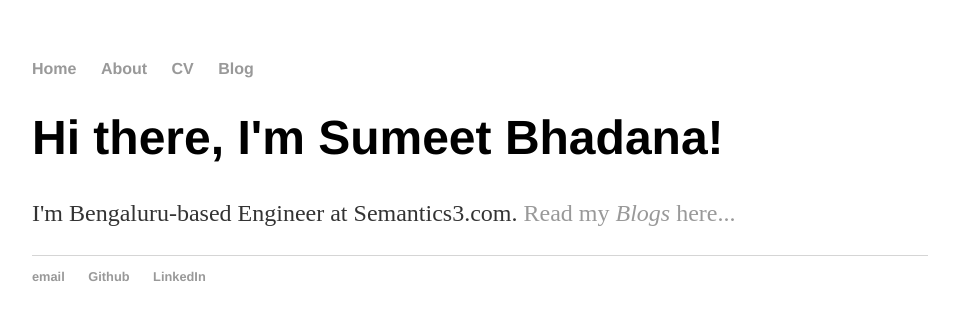
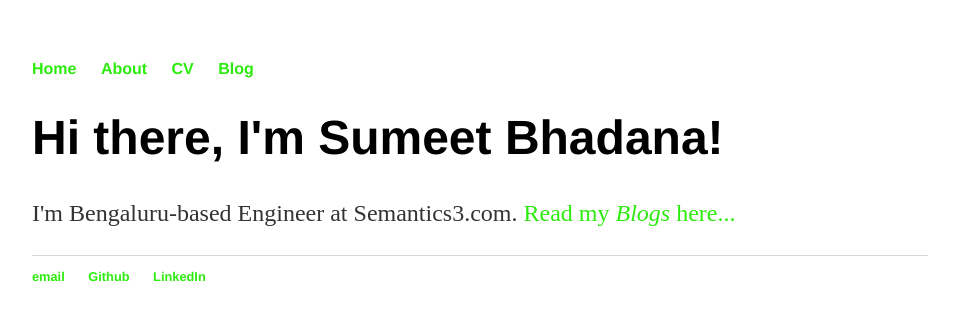
Before and after one commit to summii/summii.github.io, a Jekyll site: the page built from index.html, in a window 1280 px wide. Shown: the top 321 px of the page, without its empty margins (160-1119 px from the left). Built offline with Jekyll 4.4.1, drawn with Linux system fonts in a browser that asks for light colours.

Commit message:
Update main.css

```diff
--- a/css/main.css
+++ b/css/main.css
@@ -14,7 +14,7 @@ nav ul li, footer ul li {
 }
 a {
     text-decoration: none;
-    color: #999;
+    color: #2cec0e;
 }
 a:hover {
     text-decoration: underline;
```
